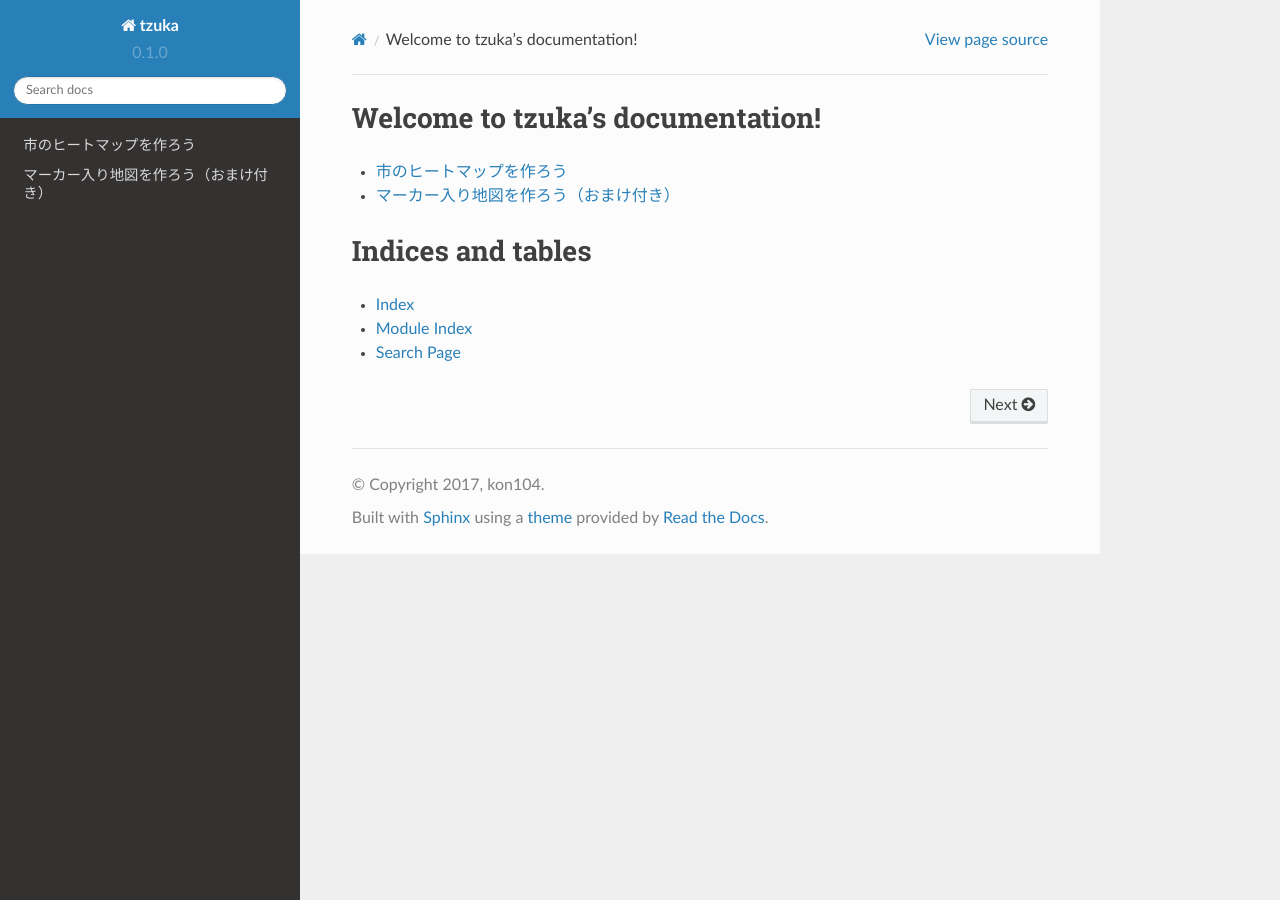
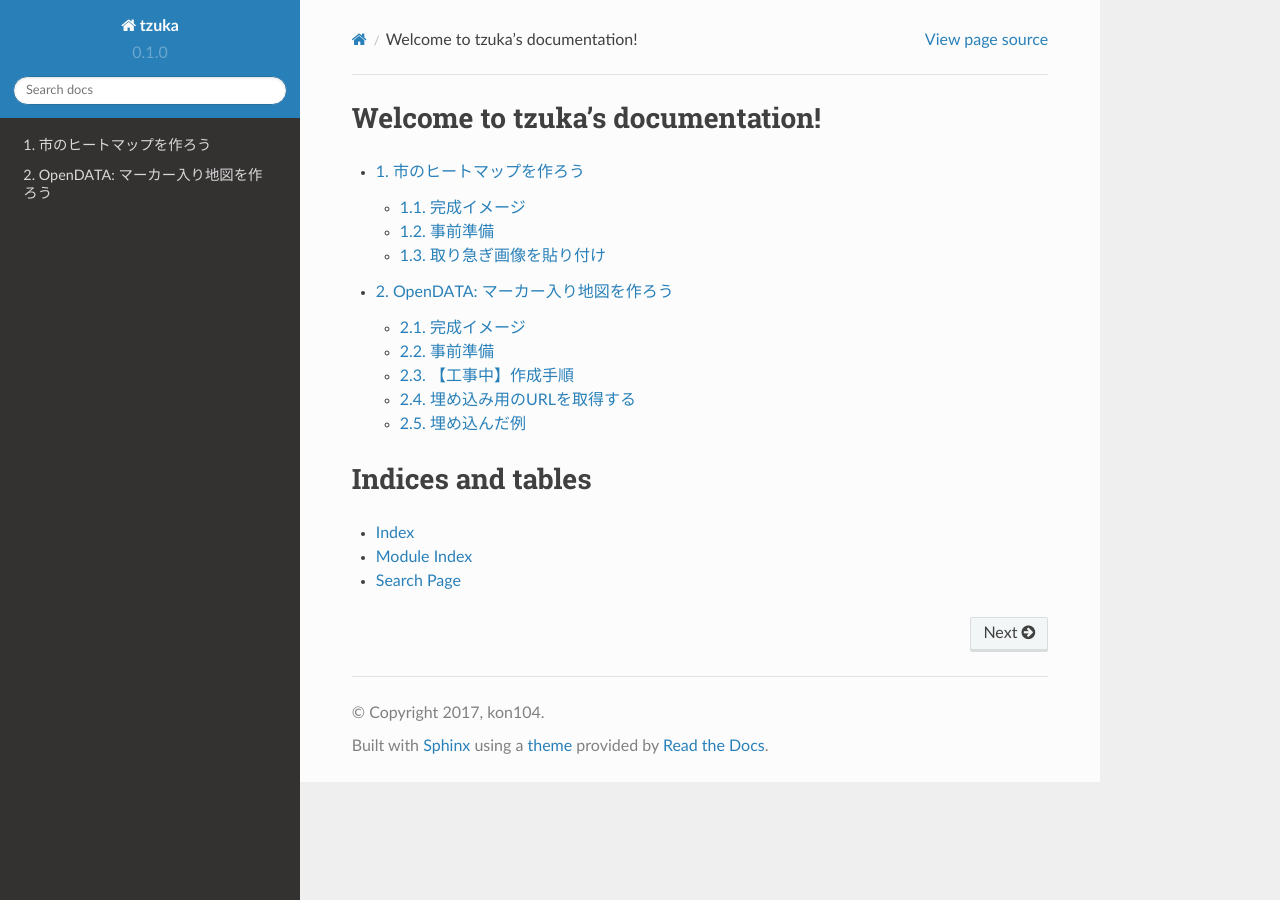
Before and after one commit to kon104/tzuka, a Sphinx documentation site: the page built from docs/index.rst, in a window 1280 px wide. Built offline with Sphinx 7.4.7 and the Read the Docs theme 2.0.0, drawn with Linux system fonts in a browser that asks for light colours.

Commit message:
updated the docs

```diff
--- a/docs/csv2marker.rst
+++ b/docs/csv2marker.rst
@@ -1,12 +1,11 @@
 ============================================
-マーカー入り地図を作ろう（おまけ付き）
+OpenDATA: マーカー入り地図を作ろう
 ============================================
 
-CSV形式のデータが行政からオープンデータとして公開されるケースが多いので、施設一覧のCSVデータを活用してプログラムを書かなくても地図上に情報表示をする方法を説明します
+.. |csv| replace:: CSVファイル
 
 
-.. toctree::
-   :maxdepth: 2
+`CSV <https://ja.wikipedia.org/wiki/Comma-Separated_Values>`_ 形式のデータが行政からオープンデータとして公開されるケースが多いので、施設一覧の|csv|を活用してプログラムを書かなくても地図上に情報表示をする方法を説明します
 
 完成イメージ
 ============
@@ -15,9 +14,11 @@
 
   **本当はY!Mapで実現したかったが、プログラムスキルなしで実現する手段がなかったため、泣く泣くGMapで方法を解説しております...**
 
-消防署一覧のCSVデータがオープンデータとして公開されていることを想定して地図に情報表示をさせています
+消防署一覧の |csv| がオープンデータとして公開されていることを想定して地図に情報表示をさせています
 
-また、おまけとして、それだけでは寂しかったので、ホームページで掲載されている記事(TABLEタグの表形式)からデータを吸い出して地図に情報表示する方法も追加してみました
+また、おまけとして、CSVのデータ量がそれほど用意でず寂しかったので、ホームページで掲載されている記事で、表形式のTABLEタグ部分からデータを吸い出して（スクレイピング）、地図に情報表示する方法も書いてみました
+
+**（なお、スクレイピング手法は、オープンデータを元にした活用では無いため、あくまでこんなやり方もあるんだなぁ。の習得レベルでご理解ください）**
 
 .. raw:: html
 
@@ -45,28 +46,30 @@
 施設情報のオープンデータ(CSV形式のファイル)
 -------------------------------------------
 
-オープンデータとして消防署一覧が公開されていることを仮定して、この説明のために取り急ぎ作りました
+オープンデータとして消防署一覧が公開されていることを仮定して、この説明のために取り急ぎ作りました。この |csv| を利用して地図へマーカー表示させてみます
 
 - `市内の消防署一覧 <https://raw.githubusercontent.com/kon104/tzuka/master/open-data/sample/firehouse/firehouse.csv>`_
 
-なお、このデータは市のホームページ「`消防本部トップページ ＞ 組織施設 <http://www.city.takarazuka.hyogo.jp/1008153/1002632/>`_」から各施設の情報を抜き出して作りました
+なお、この |csv| は市のホームページ「`消防本部トップページ ＞ 組織施設 <http://www.city.takarazuka.hyogo.jp/1008153/1002632/>`_」から各施設の情報を抜き出して作りました
 
 
 施設情報のホームページ記事（TABLEタグの表形式)
 -----------------------------------------------
 
-サンプルで作成したオープンデータだけでは寂しかったので、以下のホームページ記事に掲載されていた表形式の施設情報も抜き出して地図に表示させてみました
+サンプルで作成したオープンデータだけでは寂しかったので、以下のホームページ記事に掲載されている表形式の施設情報もスクレイピングして地図にマーカー表示させてみます
 
 - `まちかど救急ステーション（民間施設） <http://www.city.takarazuka.hyogo.jp/anzen/shobo/1011278/1014127/1000432.html>`_
 - `まちかど救急ステーション（公共施設） <http://www.city.takarazuka.hyogo.jp/anzen/shobo/1011278/1014127/1000433.html>`_
 
 
-【工事中】作成手順(取り急ぎ画像を貼り付け)
+【工事中】作成手順
 =====================
 
 
 マイマップを作成する
 --------------------
+
+マーカー表示などのオリジナルの地図を作成する「マイマップ」機能を活用します。と言うことで、まずはマイマップの作成から開始しましょう
 
 .. image:: ./image/csv2marker/gmap-1stview.png
 
--- a/docs/index.rst
+++ b/docs/index.rst
@@ -7,7 +7,8 @@
 =================================
 
 .. toctree::
-   :maxdepth: 1
+   :maxdepth: 2
+   :numbered:
 
    qgis-heatmap
    csv2marker
--- a/docs/qgis-heatmap.rst
+++ b/docs/qgis-heatmap.rst
@@ -3,10 +3,6 @@
 ===================================
 
 市を小学校区で区切った単位で可視化してビジュアル的に訴えよう！
-
-.. toctree::
-   :maxdepth: 2
-
 
 完成イメージ
 ============
```
